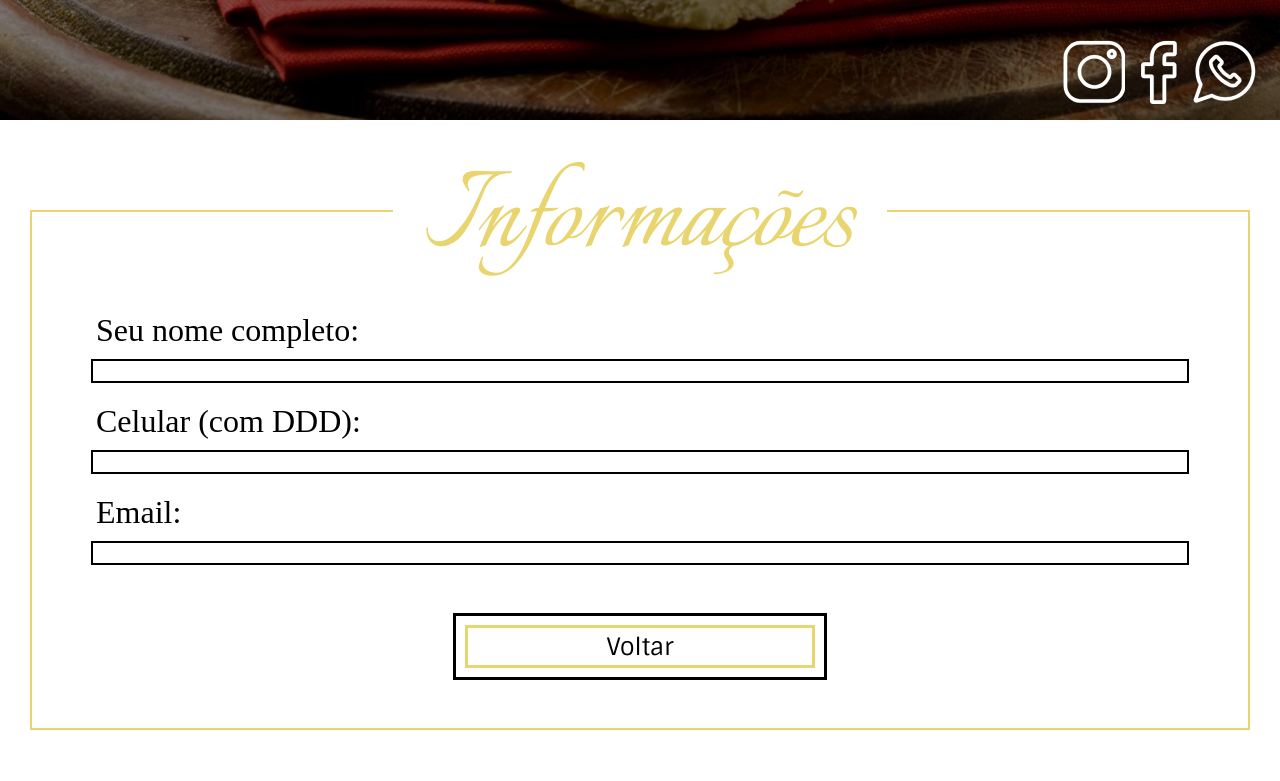
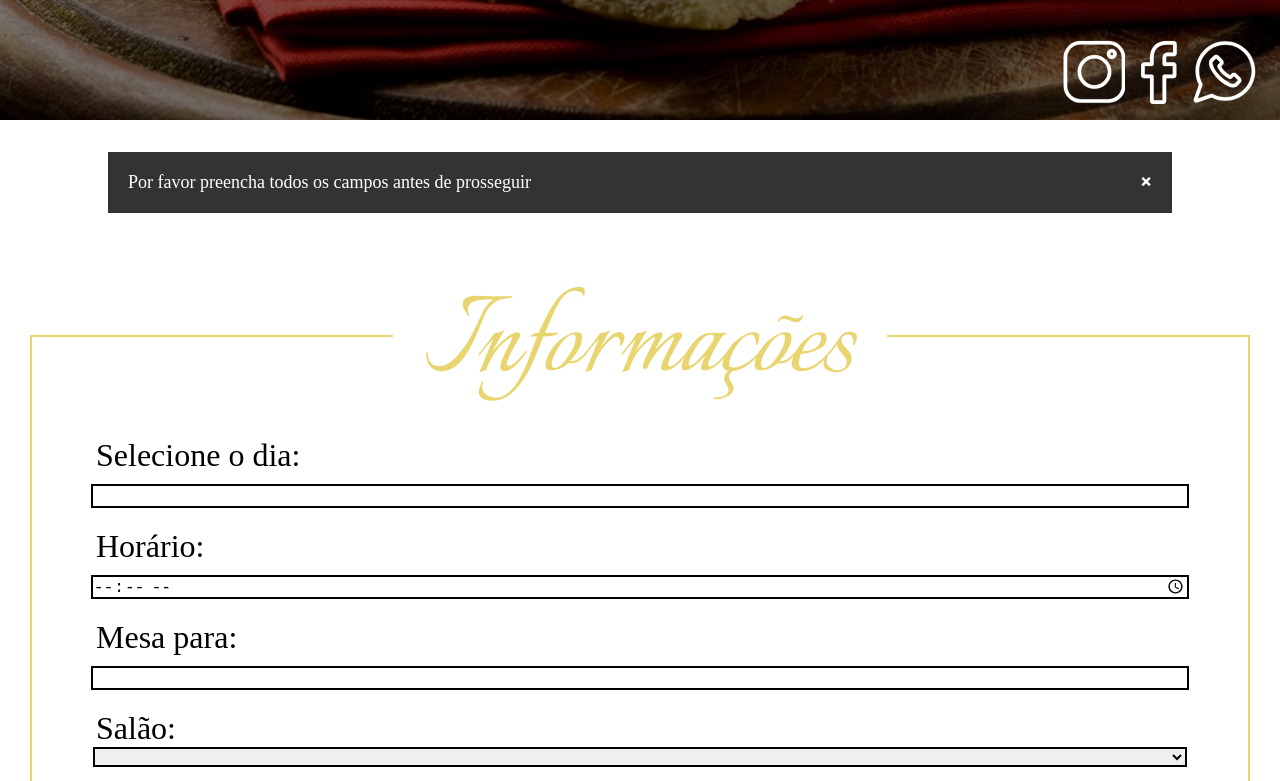
Before and after one commit to LucasMS115/Restaurante, a React (Create React App) app in the folder client/: page /#/reserves in a window 1280 px wide. Shown: the part 680-1461 px from the top of the page. Built offline with nearby package versions, Linux system fonts and the light colour scheme.

Commit message:
Alteracoes na pagina de formulario

```diff
--- /dev/null
+++ b/client/src/components/Alert.js
@@ -0,0 +1,31 @@
+import React, { Component } from 'react';
+import './styles/Alert.css';
+import PropTypes from 'prop-types';
+
+class Alert extends Component {
+
+    teste() {
+        console.log('Função do alert')
+    }
+
+    render() {
+        return (
+            <div className="alert-container" >
+                <div class="alert" onclick={this.teste}>
+                    <span class="closebtn" >&times;</span>
+                        {this.props.text}
+                </div>
+
+            </div>
+        );
+    }
+
+};
+
+Alert.propTypes = {
+    text: PropTypes.string.isRequired,
+    func: PropTypes.func.isRequired,
+    alertDisplay: PropTypes.string.isRequired,
+}
+
+export default Alert;
--- a/client/src/components/Btn2.js
+++ b/client/src/components/Btn2.js
@@ -4,6 +4,11 @@ import PropTypes from 'prop-types';
 import {Link} from 'react-router-dom';
 
 class Btn2 extends Component {
+
+    componentDidMount() {
+        console.log(this.props.func)
+        console.log('ta aqui')
+    }
 
     state = {
         heigth: "3.8rem",
@@ -23,7 +28,7 @@ class Btn2 extends Component {
         display: 'flex',
         alignItens: 'center',
         justifyItens: 'center',
-        margin: '3rem'
+        margin: '1rem'
     }
 
     outStyle = () => {
--- /dev/null
+++ b/client/src/components/Btn2Set.js
@@ -0,0 +1,24 @@
+import React, { Component } from 'react';
+import Btn2 from './Btn2';
+import PropTypes from 'prop-types';
+
+export class Btn2Set extends Component {
+
+    render() {
+        return this.props.itens.map((el) => (
+            <Btn2
+                text={el.text}
+                goTo={el.goTo}
+                func={this.props.func}
+                type={el.type}
+            />
+        ));
+    }
+}
+
+Btn2Set.propTypes = {
+    itens: PropTypes.array.isRequired,
+    func: PropTypes.func.isRequired,
+}
+
+export default Btn2Set;
--- a/client/src/components/Forms.js
+++ b/client/src/components/Forms.js
@@ -3,12 +3,28 @@ import PropTypes from 'prop-types';
 import '../assets/styles/global.css';
 import './styles/Forms.css';
 import InputSet from './InputSet';
-import Btn2 from './Btn2';
+import Btn2Set from './Btn2Set';
 
 class Forms extends Component {
 
-    componentDidMount() {
-        console.log("No forms:" + this.props.func)
+    /* componentDidMount() {
+        console.log(this.props.getInputValueFunc)
+        console.log('ta aqui')
+    } */
+
+    contentType = () => {
+        if(this.props.contentType === "Inputs") {
+            return(
+                <InputSet
+                    inputs={this.props.formContent}
+                    getInputValueFunc={this.props.getInputValueFunc}
+                />
+            )
+        } else {
+            return this.props.formContent.map((el) => (
+                <p className="formsText">{el}</p>
+            ));
+        }
     }
 
     render() {
@@ -18,16 +34,11 @@ class Forms extends Component {
 
                 <form className="formsContainer">
 
-                    <InputSet
-                        inputs={this.props.inputs}
-                    />
+                    {this.contentType()}
 
-
-                    <Btn2
-                        text={this.props.btns[0].text}
-                        goTo={this.props.btns[0].goTo}
+                    <Btn2Set
+                        itens={this.props.btns}
                         func={this.props.func}
-                        type="0"
                     />
                 </form>
 
@@ -41,9 +52,11 @@ class Forms extends Component {
 Forms.propTypes = {
     /* activeForms: PropTypes.string.isRequired, */
     title: PropTypes.string.isRequired,
-    inputs: PropTypes.array.isRequired,
+    contentType: PropTypes.string.isRequired,
+    formContent: PropTypes.array.isRequired,
     btns: PropTypes.array.isRequired,
     func: PropTypes.func,
+    getInputValueFunc: PropTypes.func,
 }
 
 export default Forms;
--- a/client/src/components/InputSet.js
+++ b/client/src/components/InputSet.js
@@ -2,18 +2,23 @@ import React, { Component } from 'react';
 import PropTypes from 'prop-types';
 import './styles/Forms.css';
 
-export class Btn1Set extends Component {
+export class InputSet extends Component {
+
+    componentDidMount() {
+        console.log(this.props.getInputValueFunc)
+        console.log('ta aqui')
+    }
 
     inputTypes = (el) => {
         if(el.type == "select") {
             return(
-                <select>
+                <select onChange = {(event) => {this.props.getInputValueFunc()/* .bind(this, el.name) */}} >
                     {this.selectOptions(el)}
                 </select>
             )
         } else {
             return (
-                <input type={el.type}></input>
+                <input type={el.type} onChange = {(event) => {this.props.getInputValueFunc()/* .bind(this, el.name) */}} ></input>
             )
         }
     }
@@ -35,8 +40,9 @@ export class Btn1Set extends Component {
     }
 }
 
-Btn1Set.propTypes = {
+InputSet.propTypes = {
     inputs: PropTypes.array.isRequired,
+    getInputValueFunc: PropTypes.func,
 }
 
-export default Btn1Set;
+export default InputSet;
--- /dev/null
+++ b/client/src/components/styles/Alert.css
@@ -0,0 +1,32 @@
+.alert-container {
+    display: flex;
+    align-items: center;
+    justify-content: center;
+}
+
+.alert {
+    padding: 20px;
+    background-color: var(--color-grey-1); /* Red */
+    color: white;
+    font-size: large;
+    margin-bottom: 2rem;
+    margin-top: 2rem;
+    width: 80%;
+  }
+
+  /* The close button */
+  .closebtn {
+    margin-left: 15px;
+    color: white;
+    font-weight: bold;
+    float: right;
+    font-size: 22px;
+    line-height: 20px;
+    cursor: pointer;
+    transition: 0.3s;
+  }
+
+  /* When moving the mouse over the close button */
+  .closebtn:hover {
+    color: black;
+  }
--- a/client/src/components/styles/Forms.css
+++ b/client/src/components/styles/Forms.css
@@ -57,3 +57,8 @@ select {
     margin: auto;
     border: 2px solid black;
 }
+
+.formsText {
+    color: black;
+    margin: .4rem;
+}
--- a/client/src/pages/Reserves/index.js
+++ b/client/src/pages/Reserves/index.js
@@ -3,7 +3,7 @@ import './styles/styles.css';
 import Header from '../../components/Header';
 import Footer from '../../components/Footer';
 import Forms from '../../components/Forms';
-import Btn2 from '../../components/Btn2';
+import Alert from '../../components/Alert';
 
 /* import 'date-fns';
 import Grid from '@material-ui/core/Grid';
@@ -20,7 +20,16 @@ class Reserves extends Component {
         title: "Reservas",
         subtitle: "Faça sua reserva online",
         separator: "",
-        activeForms: "1",
+        activeForms: "0",
+        alertDisplay: "block",
+
+        data: "",
+        horario: "",
+        qntPessoas: "",
+        salao: "",
+        nome: "Teste",
+        celular: "",
+        email: "",
 
         nav: [
             {
@@ -42,22 +51,41 @@ class Reserves extends Component {
 
         ],
 
-        inputs: [
+        formContentConfig: [
+            {
+                title: "Informações",
+                contentType: "Inputs"
+            },
+            {
+                title: "Informações",
+                contentType: "Inputs"
+            },
+            {
+                title: "Concluído",
+                contentType: "Text"
+            },
+        ],
+
+        formContent: [
             [
                 {
                     text: "Selecione o dia:",
+                    name: "data",
                     type: "text"
                 },
                 {
                     text: "Horário:",
+                    name: "horario",
                     type: "time"
                 },
                 {
                     text: "Mesa para:",
+                    name: "qntPessoas",
                     type: "number"
                 },
                 {
                     text: "Salão:",
+                    name: "salao",
                     type: "select",
                     options: ["", "Principal", "VIP"]
                 },
@@ -65,18 +93,29 @@ class Reserves extends Component {
             [
                 {
                     text: "Seu nome completo:",
+                    name: "nome",
                     type: "text"
                 },
                 {
                     text: "Celular (com DDD):",
+                    name: "celular",
                     type: "number"
                 },
                 {
                     text: "Email:",
+                    name: "email",
                     type: "email"
                 },
+            ],
+            [
+                "Em nome de: ",
+                "Mesa para: x pessoas",
+                "Celular: ",
+                "Email: ",
+                " ",
+                "Data: ",
+                "Salão"
             ]
-
         ],
 
         btns: [
@@ -84,22 +123,52 @@ class Reserves extends Component {
                 {
                     path: "",
                     text: "Próximo",
-                    goTo: "1"
+                    goTo: "1",
+                    type: "0"
                 }
             ],
             [
                 {
                     path: "",
                     text: "Voltar",
-                    goTo: "0"
+                    goTo: "0",
+                    type: "0"
+                },
+                {
+                    path: "",
+                    text: "Finalizar",
+                    goTo: "2",
+                    type: "0"
+                }
+            ],
+            [
+                {
+                    path: "",
+                    text: "Início",
+                    goTo: "1",
+                    type: "0"
                 }
             ]
-
-        ]
+        ],
     }
 
     changeActiveFormState = (goTo) => {
         this.setState({activeForms: goTo});
+    }
+
+    getInputValue = (inputName) => {
+        console.log('AAAAA')
+        /* console.log(inputName) */
+        /* console.log(inputValue) */
+    }
+
+    showAlert = () => {
+        this.setState({alertDisplay: "block"});
+    }
+
+    hideAlert = () => {
+        console.log('entrou')
+        this.setState({alertDisplay: "none"});
     }
 
     render() {
@@ -115,11 +184,20 @@ class Reserves extends Component {
                     separator={this.state.separator}
                 />
 
+                <div style={{ display: this.state.alertDisplay }}>
+                    <Alert
+                        text="Por favor preencha todos os campos antes de prosseguir"
+                        func={this.hideAlert}
+                    />
+                </div>
+
                 <Forms
-                    title="Informações"
-                    inputs={this.state.inputs[this.state.activeForms]}
+                    title={this.state.formContentConfig[this.state.activeForms].title}
+                    contentType={this.state.formContentConfig[this.state.activeForms].contentType}
+                    formContent={this.state.formContent[this.state.activeForms]}
                     btns={this.state.btns[this.state.activeForms]}
                     func={this.changeActiveFormState}
+                    getInputValueFunc={this.getInputValue}
                 />
 
                 <Footer />
```
